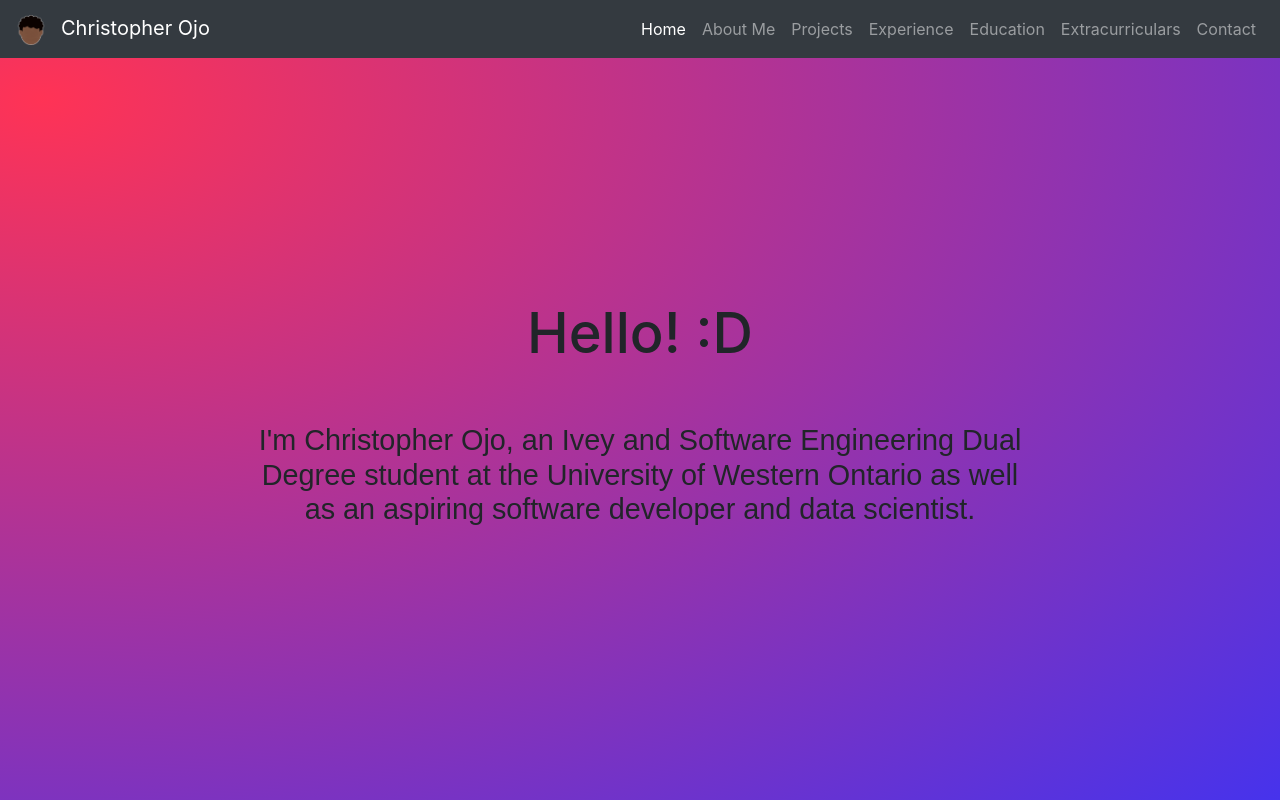
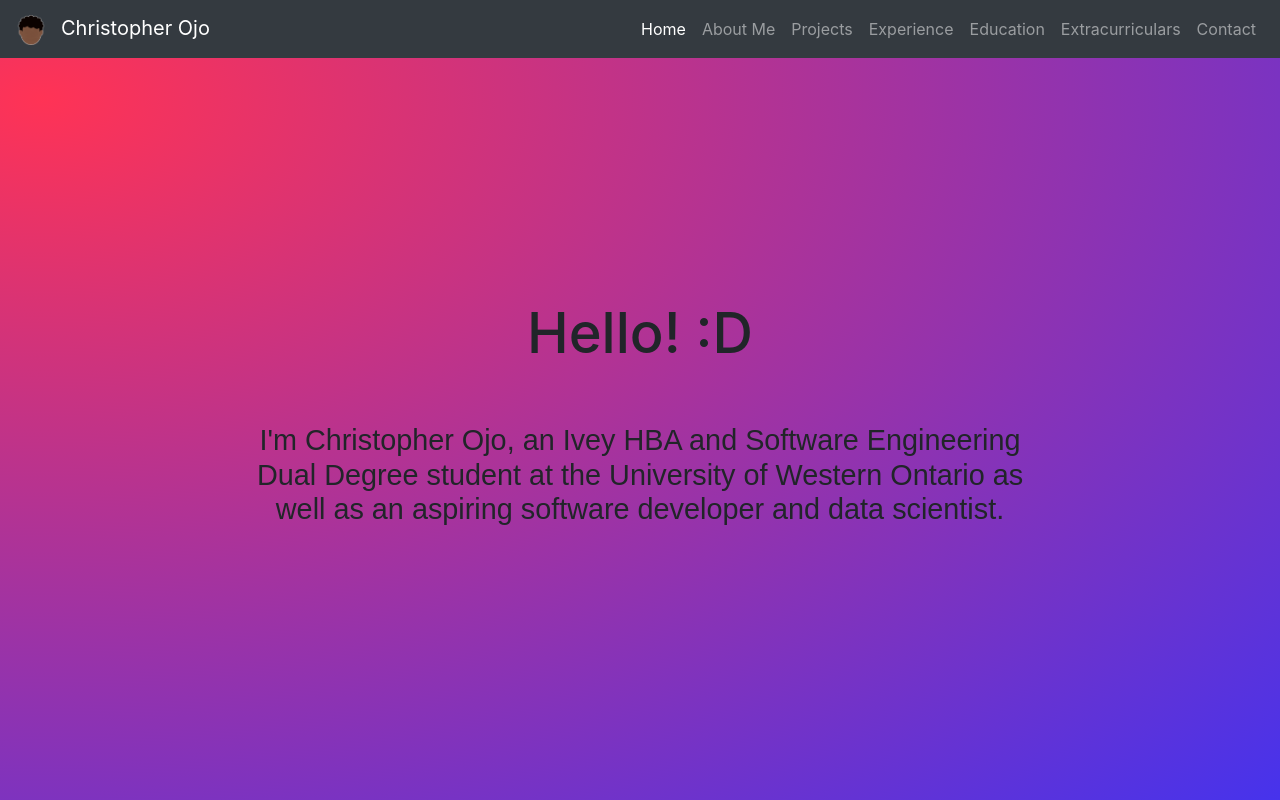
Before and after one commit to christopherojo/my-website, a React (Create React App) app: page / in a window 1280 px wide. Shown: the top 800 px of the page. Built offline with nearby package versions, Linux system fonts and the light colour scheme.

Commit message:
Introduction Animation

```diff
--- a/src/Pages/Home.css
+++ b/src/Pages/Home.css
@@ -93,6 +93,11 @@ div {
 
 .introduction h1 {
   font-size: 3.5em;
+  opacity: 1;
+  animation-name: fade-in;
+  animation-duration: 1000ms;
+  animation-iteration-count: 1;
+  animation-fill-mode: both;
 }
 
 .introduction h5 {
@@ -104,6 +109,22 @@ div {
   margin-block-end: 1.67em;
   margin-inline-start: 0px;
   margin-inline-end: 0px;
+  animation-name: fade-in;
+  animation-duration: 1000ms;
+  animation-delay: 500ms;
+  animation-fill-mode: both;
+}
+
+@keyframes fade-in {
+  from {
+    opacity: 0;
+    transform: translate(0px, 100%);
+  }
+
+  to {
+    opacity: 1;
+    transform: none;
+  }
 }
 
 .summary {
--- a/src/Pages/Home.js
+++ b/src/Pages/Home.js
@@ -7,7 +7,7 @@ const Introduction = () => {
   return (
     <div className='introduction'>
       <h1>Hello! :D</h1>
-      <h5>I'm Christopher Ojo, an Ivey and Software Engineering Dual Degree student at the University of Western Ontario as well as an aspiring software developer and data scientist.</h5>
+      <h5>I'm Christopher Ojo, an Ivey HBA and Software Engineering Dual Degree student at the University of Western Ontario as well as an aspiring software developer and data scientist.</h5>
     </div>
   );
 }
```
